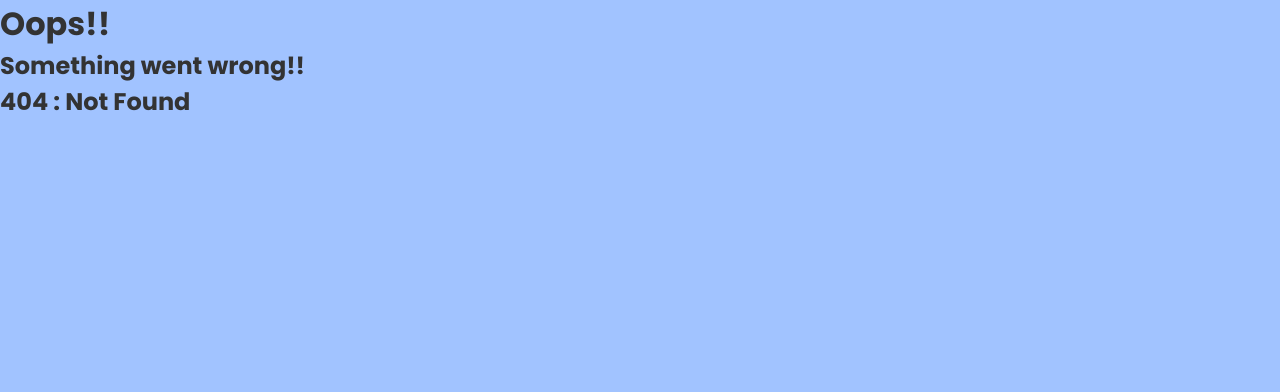
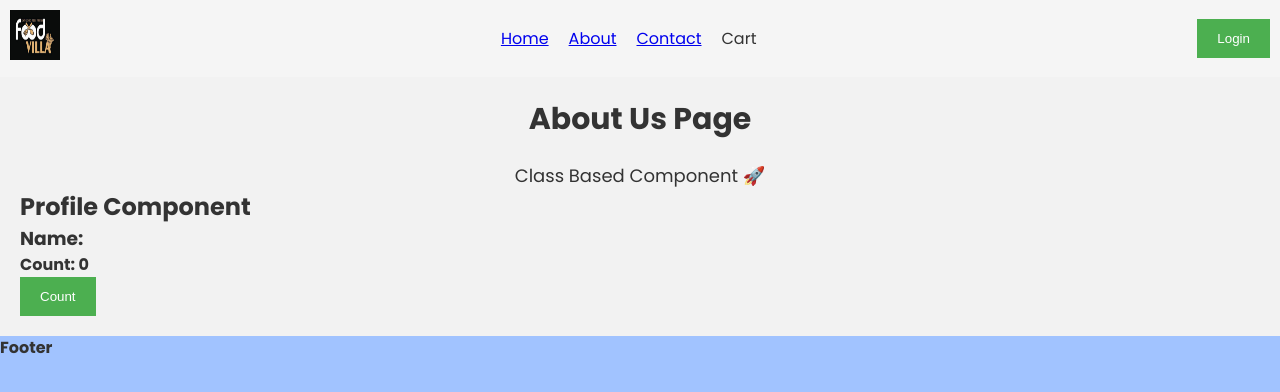
Before and after one commit to SaketKothari/food-ordering-webapp-namaste-react, a React (Vite) app: page /about/profile in a window 1280 px wide. Before the commit this address had no page. Shown: the top 392 px of the page. Built offline with nearby package versions, Linux system fonts and the light colour scheme.

Commit message:
Implementing Class Based Components

```diff
--- a/src/components/About.js
+++ b/src/components/About.js
@@ -1,10 +1,43 @@
-const About = () => {
-  return (
-    <div className="about-container">
-      <h1 className="about-title">About Us Page</h1>
-      <p className="about-text">Finding the Path 🚀</p>
-    </div>
-  );
-};
+import ProfileFunctionalComponet from './Profile';
+import { Component } from 'react';
+
+class About extends Component {
+  constructor(props) {
+    super(props);
+
+    // console.log("Parent - constructor");
+  }
+  componentDidMount() {
+    // Best place to make an Api call
+    // console.log("Parent - componentDidMount");
+  }
+  render() {
+    // console.log("Parent - render");
+    return (
+      <div className="about-container">
+        <h1 className="about-title">About Us Page</h1>
+        <p className="about-text">Class Based Component 🚀</p>
+        <ProfileFunctionalComponet />
+      </div>
+    );
+  }
+}
 
 export default About;
+
+/**
+ *
+ * Parent Constructor
+ * Parent render
+ *    First Child constructor
+ *    First Child render
+ *    Second Child constructor
+ *    Second Child render
+ *
+ *    DOM UPDATED for children
+ *
+ *    first Child componentDidMount
+ *    Second Child componentDid
+ *  Parent componentDidMount
+ *
+ */
--- /dev/null
+++ b/src/components/Profile.js
@@ -0,0 +1,36 @@
+import { useEffect, useState } from 'react';
+
+const Profile = (props) => {
+  const [count, setCount] = useState(0);
+
+  useEffect(() => {
+    // API Call
+    const timer = setInterval(() => {
+      console.log('NAMASTE REACT OP ');
+    }, 1000);
+    console.log('useEffect');
+
+    return () => {
+      clearInterval(timer);
+      console.log('useEffect Return');
+    };
+  }, []);
+  console.log('render');
+
+  return (
+    <div>
+      <h2>Profile Component</h2>
+      <h3>Name: {props.name}</h3>
+      <h4>Count: {count}</h4>
+      <button
+        onClick={() => {
+          setCount(1);
+        }}
+      >
+        Count
+      </button>
+    </div>
+  );
+};
+
+export default Profile;
```
Also changed, not shown: src/App.js (+8 -1 lines), src/components/ProfileClass.js (added, +66 -0 lines).
